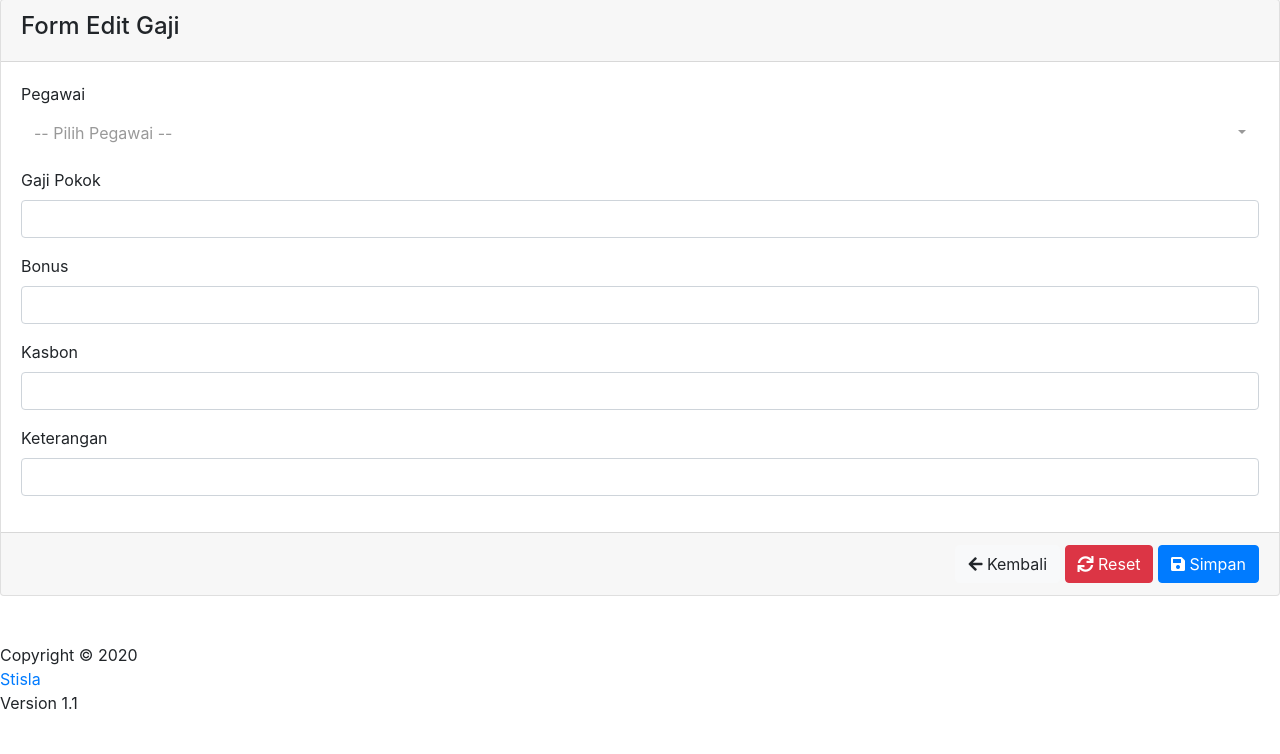
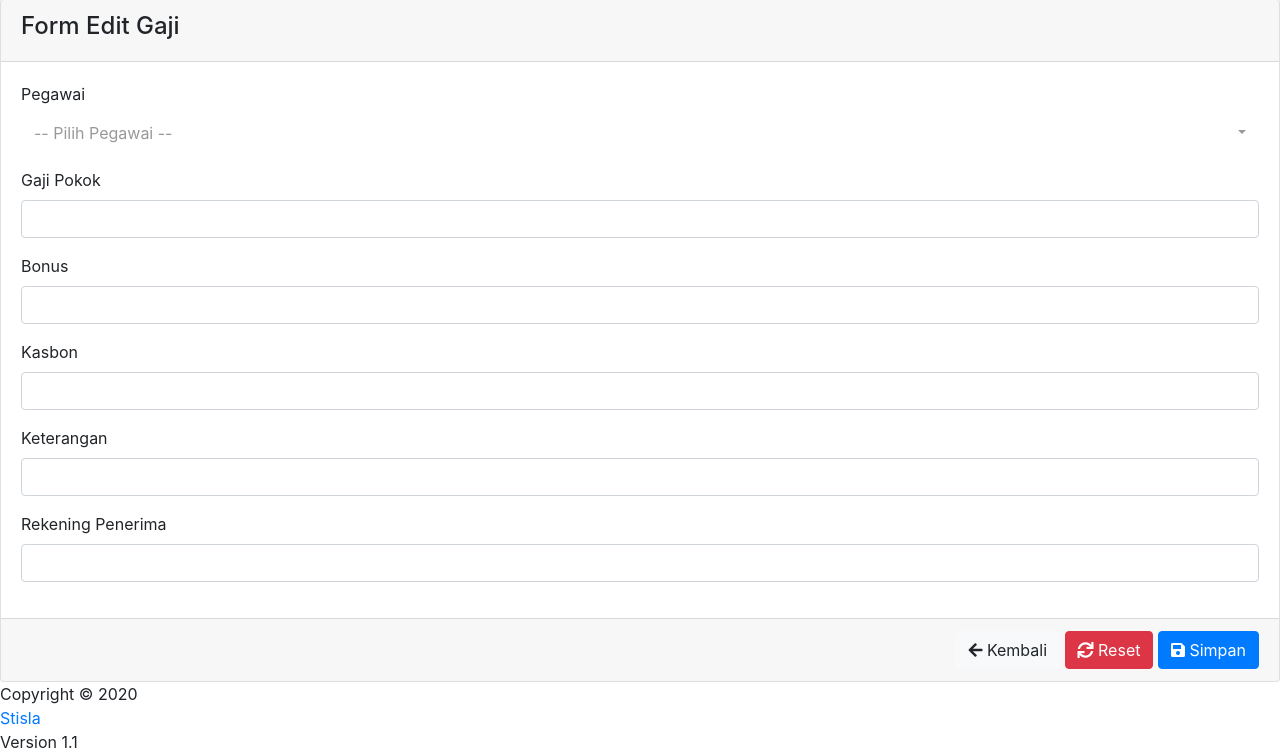
Before and after one commit to conelo03/kojo-cloth, a PHP site: template application/views/gaji/edit_detail.php in a window 1280 px wide. Shown: the part 57-811 px from the top of the page. Before the commit the page ends 766 px from the top, so only its background shows below. Run offline with PHP 8.4, Linux system fonts and the light colour scheme; the template is opened without the code that fills it, so the values that code supplies are empty; some libraries are stand-ins or nearby versions.

Commit message:
rekening penerima gaji

```diff
--- a/application/controllers/Gaji.php
+++ b/application/controllers/Gaji.php
@@ -149,6 +149,7 @@ class Gaji extends CI_Controller {
 				'kasbon'			=> $data['kasbon'],
 				'total'			=> $data['gaji_pokok']+$data['bonus']-$data['kasbon'],
 				'keterangan'			=> $data['keterangan'],
+				'rekening_penerima'			=> $data['rekening_penerima'],
 			];
 			$query = $this->db->insert('tb_detail_gaji', $data_user);
 			if (!$query) {
@@ -181,6 +182,7 @@ class Gaji extends CI_Controller {
 				'kasbon'			=> $data['kasbon'],
 				'total'			=> $data['gaji_pokok']+$data['bonus']-$data['kasbon'],
 				'keterangan'			=> $data['keterangan'],
+				'rekening_penerima'			=> $data['rekening_penerima'],
 			];
 
 			$this->db->where('id_detail_gaji', $id_detail_gaji);
--- a/application/controllers/Pegawai.php
+++ b/application/controllers/Pegawai.php
@@ -40,6 +40,7 @@ class Pegawai extends CI_Controller {
 				'tanggal_lahir'			=> $data['tanggal_lahir'],
 				'jenis_kelamin'			=> $data['jenis_kelamin'],
 				'gaji_pokok'			=> $data['gaji_pokok'],
+				'rekening_pegawai'			=> $data['rekening_pegawai'],
 				'foto'			=> $foto,
 			];
 			if ($this->M_pegawai->insert($data_user)) {
@@ -76,6 +77,7 @@ class Pegawai extends CI_Controller {
 				'tanggal_lahir'			=> $data['tanggal_lahir'],
 				'jenis_kelamin'			=> $data['jenis_kelamin'],
 				'gaji_pokok'			=> $data['gaji_pokok'],
+				'rekening_pegawai'			=> $data['rekening_pegawai'],
 				'foto'			=> $foto,
 			];
 
@@ -201,6 +203,7 @@ class Pegawai extends CI_Controller {
 		$this->form_validation->set_rules('jabatan', 'Jabatan', 'required|trim');
 		$this->form_validation->set_rules('alamat', 'Alamat', 'required|trim');
 		$this->form_validation->set_rules('jenis_kelamin', 'Jenis Kelamin', 'required|trim');
+		$this->form_validation->set_rules('rekening_pegawai', 'Rekening Pegawai', 'required|trim');
 		$this->form_validation->set_rules('password', 'Password', 'trim');
 		$this->form_validation->set_rules('password2', 'Konfirmasi Password', 'matches[password]');
 	}
@@ -212,6 +215,7 @@ class Pegawai extends CI_Controller {
 
 		$data = [
 			'gaji_pokok' => $pegawai['gaji_pokok'],
+			'rekening_pegawai' => $pegawai['rekening_pegawai']
 		];
 
 		$response = [
--- a/application/views/gaji/detail.php
+++ b/application/views/gaji/detail.php
@@ -35,6 +35,7 @@
                       <th>Bonus</th>
                       <th>Kasbon</th>
                       <th>Total</th>
+                      <th>Rekening Penerima</th>
                       <th class="text-center" style="width: 270px;">Aksi</th>
                     </tr>
                   </thead>
@@ -49,6 +50,7 @@
                       <td>Rp <?= number_format($u['bonus'], '2',',','.' );?></td>
                       <td>Rp <?= number_format($u['kasbon'], '2',',','.' );?></td>
                       <td>Rp <?= number_format($u['total'], '2',',','.' );?></td>
+                      <td><?= $u['rekening_penerima'];?></td>
                       <td class="text-center">
                         <?php if(is_admin() || is_keuangan()): ?>
                           <a href="<?= base_url('cetak-slip-gaji/'.$u['id_detail_gaji']);?>" target="_blank" class="btn btn-light"><i class="fa fa-print"></i> Cetak Slip</a>
--- a/application/views/gaji/edit_detail.php
+++ b/application/views/gaji/edit_detail.php
@@ -51,6 +51,11 @@
                   <input type="text" name="keterangan" class="form-control" value="<?= set_value('keterangan', $dg['keterangan']); ?>" required="">
                   <?= form_error('keterangan', '<span class="text-danger small">', '</span>'); ?>
                 </div>
+                <div class="form-group">
+                  <label>Rekening Penerima</label>
+                  <input type="text" name="rekening_penerima" id="rekening_pegawai" class="form-control" value="<?= set_value('rekening_penerima', $dg['rekening_penerima']); ?>" required="">
+                  <?= form_error('rekening_penerima', '<span class="text-danger small">', '</span>'); ?>
+                </div>
               </div>
 
               <div class="card-footer text-right">
--- a/application/views/gaji/tambah_detail.php
+++ b/application/views/gaji/tambah_detail.php
@@ -51,6 +51,11 @@
                   <input type="text" name="keterangan" class="form-control" value="<?= set_value('keterangan'); ?>" required="">
                   <?= form_error('keterangan', '<span class="text-danger small">', '</span>'); ?>
                 </div>
+                <div class="form-group">
+                  <label>Rekening Penerima</label>
+                  <input type="text" name="rekening_penerima" id="rekening_pegawai" class="form-control" value="<?= set_value('rekening_penerima'); ?>" required="">
+                  <?= form_error('rekening_penerima', '<span class="text-danger small">', '</span>'); ?>
+                </div>
               </div>
 
               <div class="card-footer text-right">
--- a/application/views/pegawai/edit.php
+++ b/application/views/pegawai/edit.php
@@ -72,6 +72,12 @@
                   <?= form_error('gaji_pokok', '<span class="text-danger small">', '</span>'); ?>
                 </div>
                 <div class="form-group">
+                  <label>Rekening Pegawai</label>
+                  <input type="text" name="rekening_pegawai" class="form-control" value="<?= set_value('rekening_pegawai'); ?>" required="">
+                  <span class="text-danger small">*) isilah dengan format [no. rekening A/N nama rekening (Bank). cth: 123xxx A/N Pegawai (BCA)</span>
+                  <?= form_error('rekening_pegawai', '<span class="text-danger small">', '</span>'); ?>
+                </div>
+                <div class="form-group">
                   <label>Foto</label>
                   <input type="hidden" name="foto_old" class="form-control" value="<?= $pegawai['foto']; ?>" required="">
                   <input type="file" name="foto" class="form-control" value="<?= set_value('foto'); ?>" >
--- a/application/views/pegawai/tambah.php
+++ b/application/views/pegawai/tambah.php
@@ -72,6 +72,12 @@
                   <?= form_error('gaji_pokok', '<span class="text-danger small">', '</span>'); ?>
                 </div>
                 <div class="form-group">
+                  <label>Rekening Pegawai</label>
+                  <input type="text" name="rekening_pegawai" class="form-control" value="<?= set_value('rekening_pegawai'); ?>" required="">
+                  <span class="text-danger small">*) isilah dengan format [no. rekening A/N nama rekening (Bank). cth: 123xxx A/N Pegawai (BCA)</span>
+                  <?= form_error('rekening_pegawai', '<span class="text-danger small">', '</span>'); ?>
+                </div>
+                <div class="form-group">
                   <label>Foto</label>
                   <input type="file" name="foto" class="form-control" value="<?= set_value('foto'); ?>" required="">
                   <span class="text-danger small">*) File yg diupload berformat (.jpg, .jpeg, .png)</span>
--- a/application/views/template/footer.php
+++ b/application/views/template/footer.php
@@ -43,11 +43,13 @@
           success: function(res) {
             console.log(res);
             if(res.response === true){
-              document.getElementById("gaji_pokok").setAttribute('value',res.data.gaji_pokok);
+              document.getElementById("gaji_pokok").setAttribute('value', res.data.gaji_pokok);
+              document.getElementById("rekening_pegawai").setAttribute('value', res.data.rekening_pegawai);
               $('#item-error').html('');
             } else {
               $('#item-error').html('Item tidak ditemukan!');
               document.getElementById("gaji_pokok").setAttribute('value', '');
+              document.getElementById("rekening_pegawai").setAttribute('value', '');
             }
           },
         });
```
